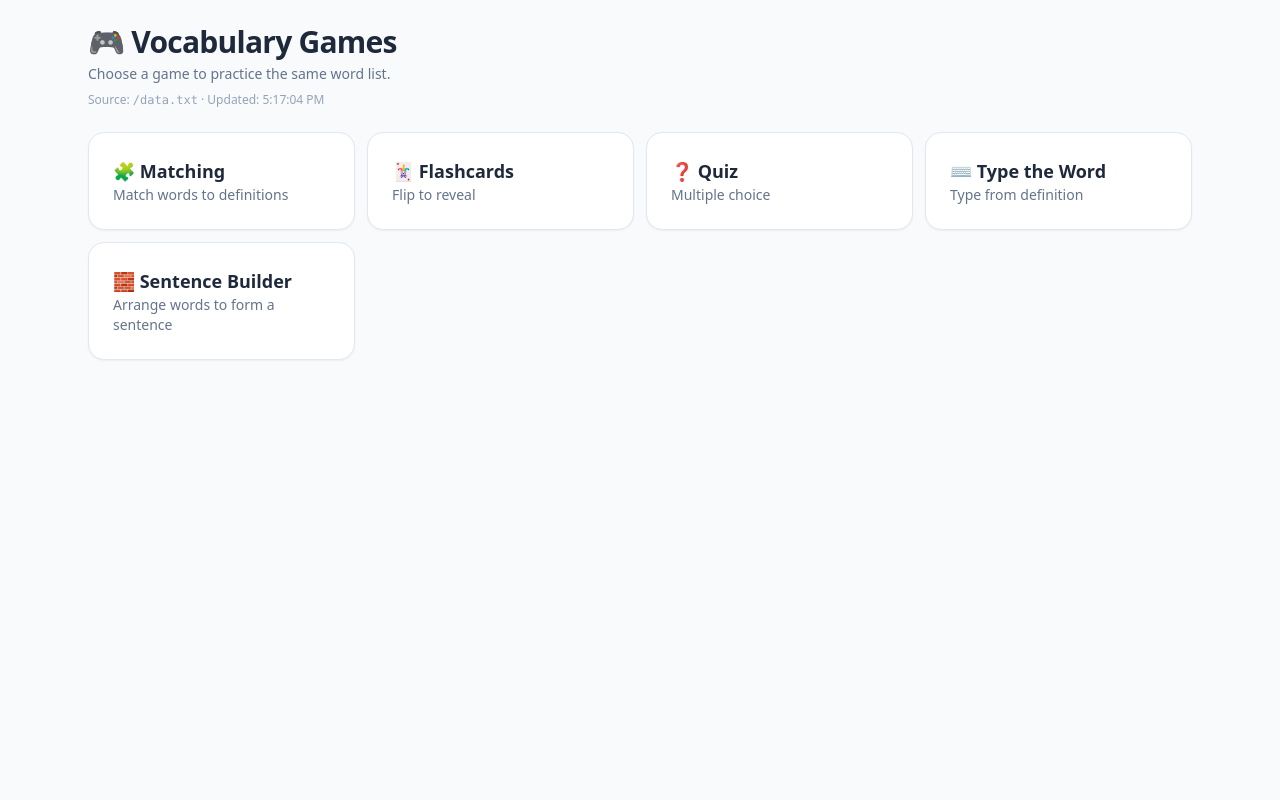
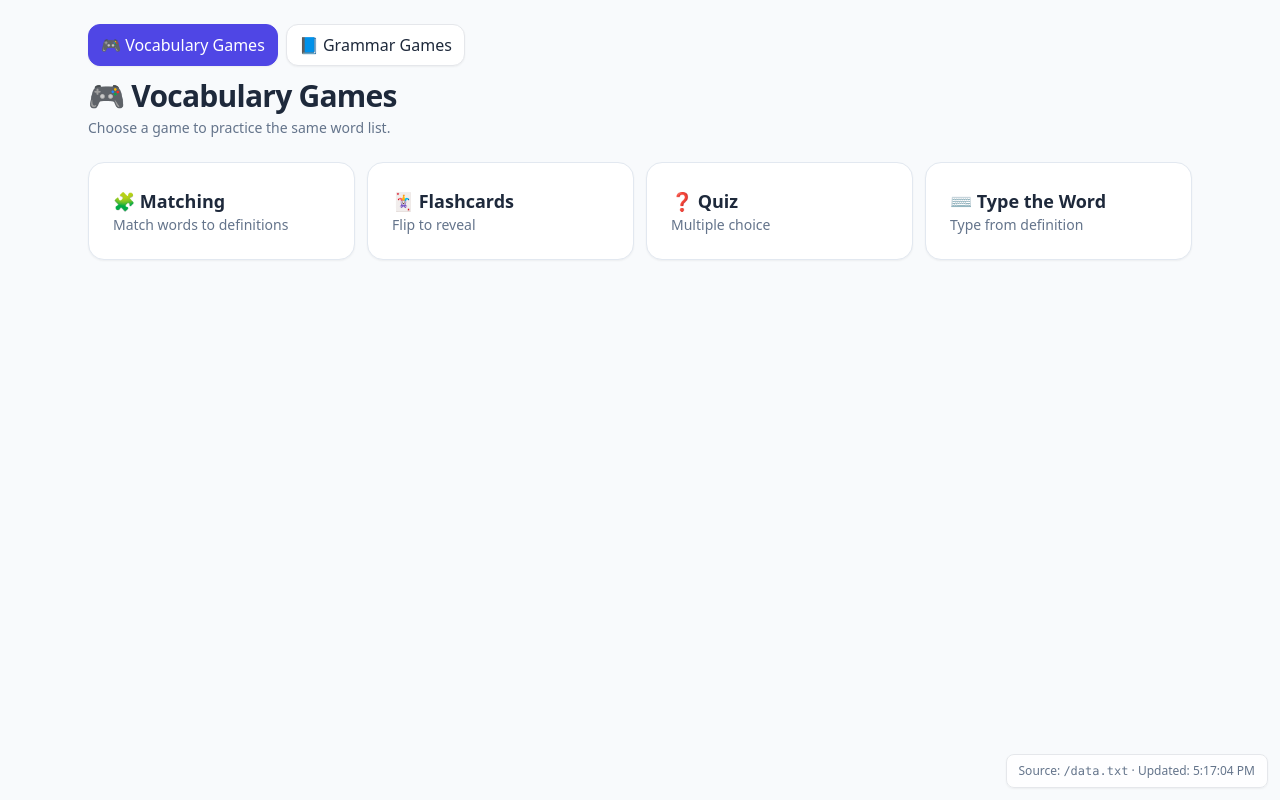
Before and after one commit to baykovaju29-bit/games, a React (Vite) app: page / in a window 1280 px wide. Built offline with nearby package versions, Linux system fonts and the light colour scheme.

Commit message:
Update App.jsx

```diff
--- a/src/App.jsx
+++ b/src/App.jsx
@@ -8,51 +8,92 @@ import Quiz from "./games/Quiz.jsx";
 import TypeTheWord from "./games/TypeTheWord.jsx";
 import SentenceBuilder from "./games/SentenceBuilder.jsx";
 
-
 export default function App() {
   const { pairs, source, error, updatedAt } = usePairsData();
-  const [view, setView] = useState("menu");
+  const [view, setView] = useState("menu");          // экран игры или "menu"
+  const [section, setSection] = useState("vocab");    // "vocab" | "grammar"
 
+  // фиксированный футер внизу справа
   const meta = (
-    <p className="text-xs text-slate-400">
-      Source: <span className="font-mono">{source || "(loading...)"}</span>
+    <div className="text-xs text-slate-500">
+      Source: <span className="font-mono">{source || "/data.txt"}</span>
       {updatedAt && <> · Updated: {updatedAt.toLocaleTimeString()}</>}
       {error && <> · <span className="text-rose-600">Error: {error}</span></>}
-    </p>
+    </div>
   );
 
+  // --- страницы игр ---
   if (view !== "menu") {
-    const back = <button className="btn" onClick={()=>setView("menu")}>← Back to menu</button>;
+    const back = (
+      <div className="container mb-4">
+        <button className="btn" onClick={() => setView("menu")}>← Back to menu</button>
+      </div>
+    );
     return (
       <div className="min-h-screen py-6">
-        <div className="container mb-4">{back}</div>
-        {view === "matching"   && <Matching     pairs={pairs} meta={meta} />}
-        {view === "flashcards" && <Flashcards   pairs={pairs} meta={meta} />}
-        {view === "quiz"       && <Quiz         pairs={pairs} meta={meta} />}
-        {view === "type"       && <TypeTheWord  pairs={pairs} meta={meta} />}
-        {view === "builder" && <SentenceBuilder meta={meta} />}
-
+        {back}
+        {view === "matching"    && <Matching      pairs={pairs} meta={meta} />}
+        {view === "flashcards"  && <Flashcards    pairs={pairs} meta={meta} />}
+        {view === "quiz"        && <Quiz          pairs={pairs} meta={meta} />}
+        {view === "type"        && <TypeTheWord   pairs={pairs} meta={meta} />}
+        {view === "builder"     && <SentenceBuilder          meta={meta} />}
+        {/* фиксированный футер внизу справа */}
+        <div className="fixed bottom-3 right-3 bg-white/80 backdrop-blur border rounded-lg px-3 py-2 shadow-sm">
+          {meta}
+        </div>
       </div>
     );
   }
 
+  // --- меню: вкладки Vocabulary / Grammar ---
+  const VOCAB_GAMES = [
+    { id: "matching",   icon:"🧩", title:"Matching",   desc:"Match words to definitions" },
+    { id: "flashcards", icon:"🃏", title:"Flashcards", desc:"Flip to reveal" },
+    { id: "quiz",       icon:"❓", title:"Quiz",       desc:"Multiple choice" },
+    { id: "type",       icon:"⌨️", title:"Type the Word", desc:"Type from definition" },
+  ];
+
+  const GRAMMAR_GAMES = [
+    { id: "builder",    icon:"🧱", title:"Sentence Builder", desc:"Arrange words to form a sentence" },
+    // сюда позже добавим Fill-the-Gap, Grammar Auction, Tense Duel и т.д.
+  ];
+
+  const active = section === "vocab" ? VOCAB_GAMES : GRAMMAR_GAMES;
+
   return (
     <div className="min-h-screen py-6">
       <div className="container">
-        <h1 className="h1">🎮 Vocabulary Games</h1>
-        <p className="sub mt-1">Choose a game to practice the same word list.</p>
-        <div className="mt-2">{meta}</div>
+        {/* Вкладки */}
+        <div className="flex gap-2 mb-3">
+          <button
+            className={"btn " + (section==="vocab" ? "btn-primary" : "")}
+            onClick={() => setSection("vocab")}
+          >
+            🎮 Vocabulary Games
+          </button>
+          <button
+            className={"btn " + (section==="grammar" ? "btn-primary" : "")}
+            onClick={() => setSection("grammar")}
+          >
+            📘 Grammar Games
+          </button>
+        </div>
 
+        {/* Заголовок/подзаголовок под выбранную вкладку */}
+        <h1 className="h1">
+          {section === "vocab" ? "🎮 Vocabulary Games" : "📘 Grammar Games"}
+        </h1>
+        <p className="sub mt-1">
+          {section === "vocab"
+            ? "Choose a game to practice the same word list."
+            : "Choose a game to practice grammar skills."}
+        </p>
+
+        {/* Карточки игр */}
         <div className="grid grid-cols-1 sm:grid-cols-2 lg:grid-cols-4 gap-3 mt-6">
-          {[
-            { id: "matching",   icon:"🧩", title:"Matching",   desc:"Match words to definitions" },
-            { id: "flashcards", icon:"🃏", title:"Flashcards", desc:"Flip to reveal" },
-            { id: "quiz",       icon:"❓", title:"Quiz",       desc:"Multiple choice" },
-            { id: "type",       icon:"⌨️", title:"Type the Word", desc:"Type from definition" },
-      { id: "builder", icon: "🧱", title: "Sentence Builder", desc: "Arrange words to form a sentence" },
-
-          ].map(g => (
-            <button key={g.id} className="card card-pad text-left hover:bg-slate-50 active:scale-[0.99] transition"
+          {active.map(g => (
+            <button key={g.id}
+                    className="card card-pad text-left hover:bg-slate-50 active:scale-[0.99] transition"
                     onClick={()=>setView(g.id)}>
               <div className="text-lg font-semibold">{g.icon} {g.title}</div>
               <div className="sub">{g.desc}</div>
@@ -60,6 +101,11 @@ export default function App() {
           ))}
         </div>
       </div>
+
+      {/* фиксированный футер внизу справа */}
+      <div className="fixed bottom-3 right-3 bg-white/80 backdrop-blur border rounded-lg px-3 py-2 shadow-sm">
+        {meta}
+      </div>
     </div>
   );
 }
```
